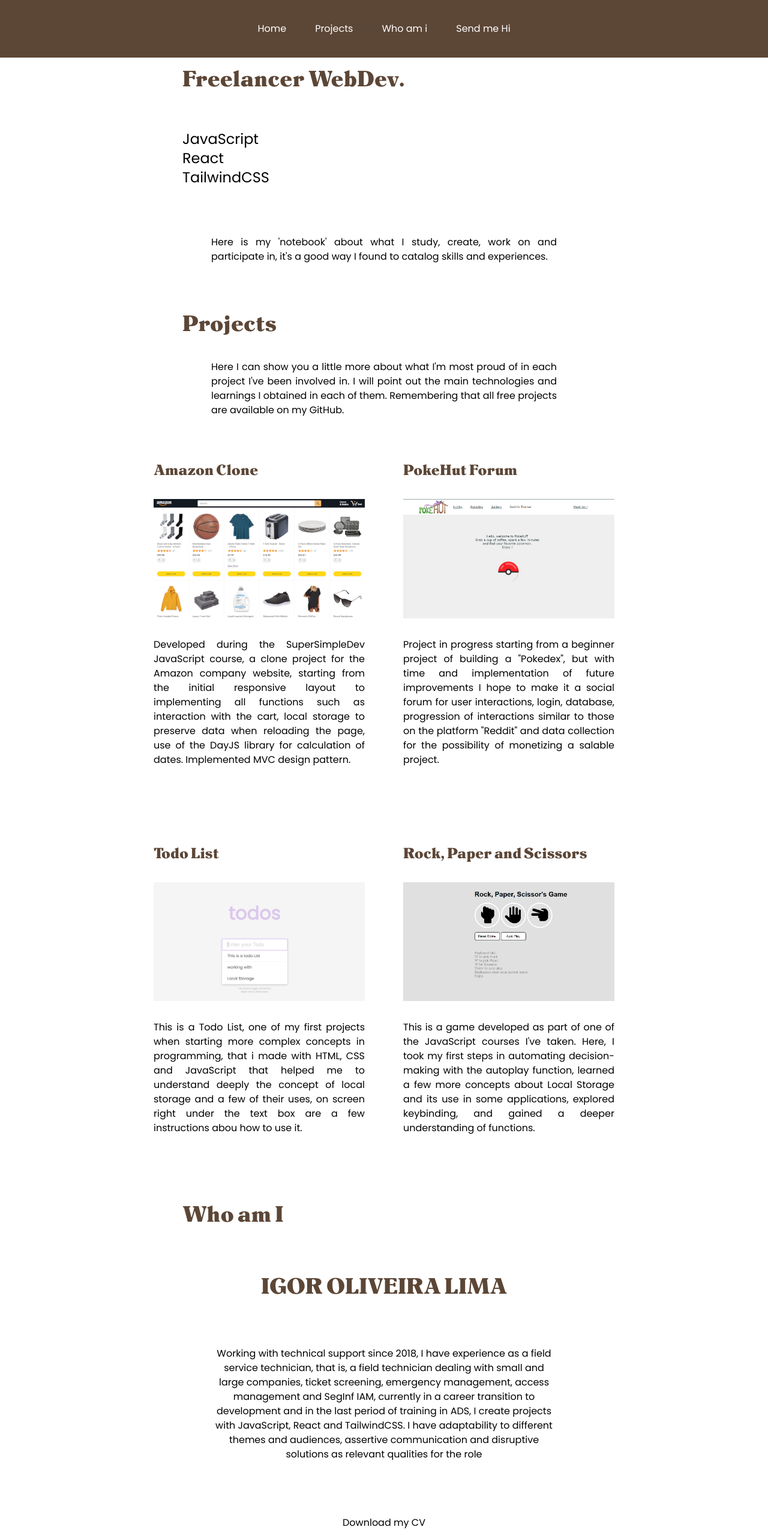
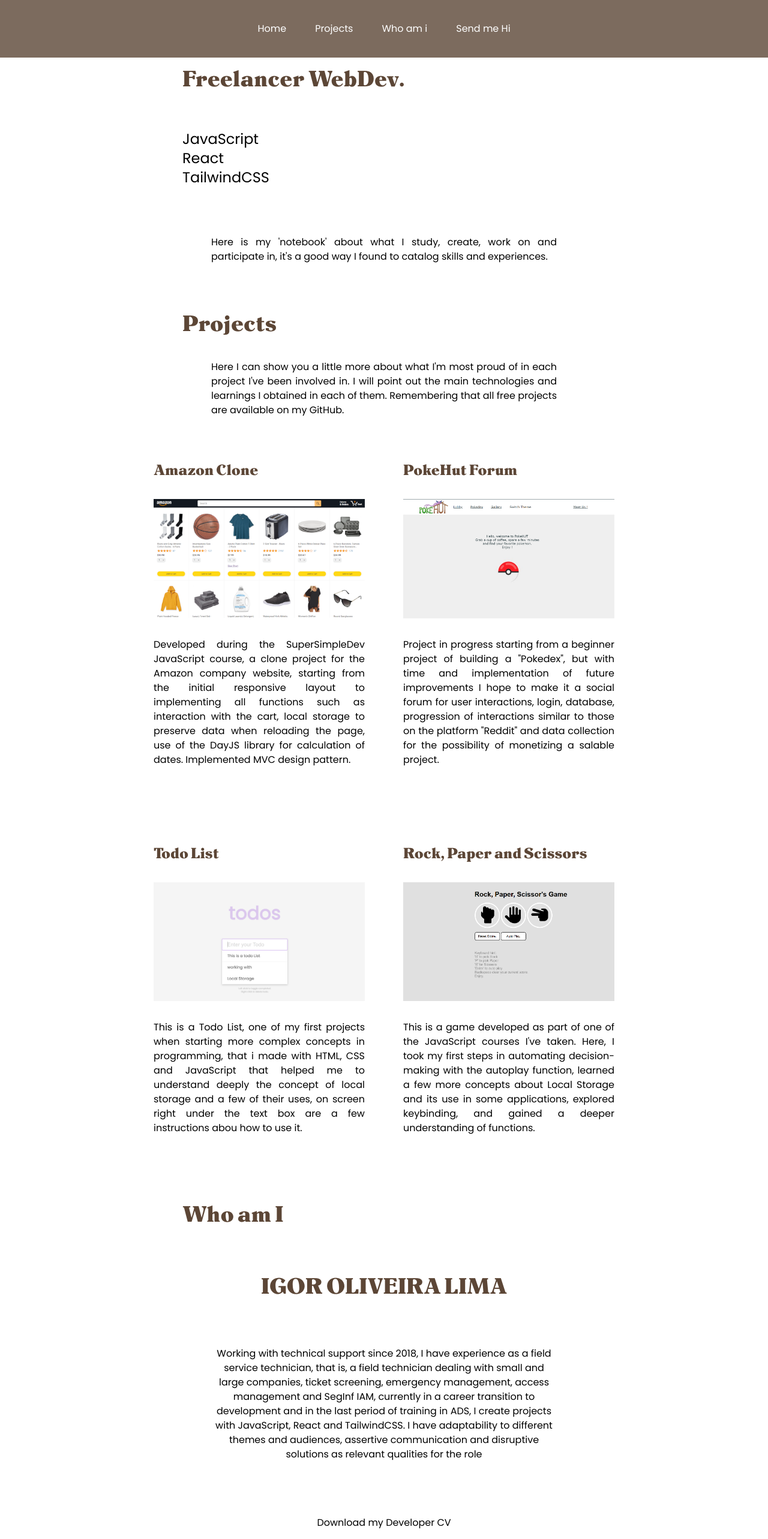
Before and after one commit to KingSP13/portfoliov2, a Next.js app: page / in a window 1280 px wide. Shown: the top 2566 px of the page at 60% size. Built offline with nearby package versions, Linux system fonts and the light colour scheme.

Commit message:
fixed interface opacity bug, hover on projects and minor fixes

```diff
--- a/src/app/components.jsx
+++ b/src/app/components.jsx
@@ -21,9 +21,9 @@ export const Navbar = () => {
     }, []);
 
     return (
-        <header id='pageHeader' className={`w-full text-white flex fixed top-0 ${
+        <header id='pageHeader' className={`w-full text-white bg-opacity-80 flex fixed top-0 z-10 ${
             scrolled
-              ? " h-16 bg-black opacity-80 transition-all duration-300 ease-in-out "
+              ? " h-16 bg-black transition-all duration-300 ease-in-out "
               : "bg-marrom-bombom h-24 transition-all duration-300 ease-in-out"
           } `}>
             <nav id='navbarWideScreen' className="flex m-auto self-center gap-12 max-w-2xl max-lg:hidden">
@@ -52,7 +52,7 @@ export const Navbar = () => {
                  ></div>
                 )}
                 <aside
-                 className={`fixed top-0 right-0 w-[70%] h-full bg-black text-white transform transition-transform
+                 className={`fixed top-0 right-0 w-[70%] h-full bg-black text-white opacity-100 transform transition-transform
                              ${isOpen ? "translate-x-0" : "translate-x-full"} lg:hidden`}
              >
                  <button
@@ -107,7 +107,7 @@ export const ProjectsSection = () => {
               </p>
           </div>
           <div className="grid grid-cols-2 gap-16 max-lg:grid-cols-1 max-lg:gap-0">
-              <article className="m-auto text-justify">
+              <article className="m-auto text-justify hover:-translate-y-4 transition-all duration-300">
                 <a href="https://kingsp13.github.io/amazon-clone/" target="_blank">
                     <h2 className="h-fit text-2xl my-8">
                         Amazon Clone
@@ -118,7 +118,7 @@ export const ProjectsSection = () => {
                     Developed during the SuperSimpleDev JavaScript course, a clone project for the Amazon company website, starting from the initial responsive layout to implementing all functions such as interaction with the cart, local storage to preserve data when reloading the page, use of the DayJS library for calculation of dates. Implemented MVC design pattern.
                 </p>
               </article>
-              <article className="m-auto text-justify">
+              <article className="m-auto text-justify hover:-translate-y-4 transition-all duration-300">
                 <a href="https://projetopokedexsd.netlify.app/" target="_blank">
                     <h2 className="h-fit text-2xl my-8">
                         PokeHut Forum
@@ -129,7 +129,7 @@ export const ProjectsSection = () => {
                     Project in progress starting from a beginner project of building a "Pokedex", but with time and implementation of future improvements I hope to make it a social forum for user interactions, login, database, progression of interactions similar to those on the platform "Reddit" and data collection for the possibility of monetizing a salable project.
                 </p>
               </article>
-              <article className="m-auto text-justify">
+              <article className="m-auto text-justify hover:-translate-y-4 transition-all duration-300">
                 <a href="https://kingsp13.github.io/to-do-list/" target="_blank">
                     <h2 className="h-fit text-2xl my-8">
                         Todo List
@@ -140,7 +140,7 @@ export const ProjectsSection = () => {
                     This is a Todo List, one of my first projects when starting more complex concepts in programming, that i made with HTML, CSS and JavaScript that helped me to understand deeply the concept of local storage and a few of their uses, on screen right under the text box are a few instructions abou how to use it.
                 </p>
               </article>
-              <article className="m-auto text-justify">
+              <article className="m-auto text-justify hover:-translate-y-4 transition-all duration-300">
                 <a href="https://kingsp13.github.io/rock-paper-scissors/" target="_blank">
                     <h2 className="h-fit text-2xl my-8">
                         Rock, Paper and Scissors
@@ -172,9 +172,9 @@ export const WhoamiSection = () => {
                 Working with technical support since 2018, I have experience as a field service technician, that is, a field technician dealing with small and large companies, ticket screening, emergency management, access management and SegInf IAM, currently in a career transition to development and in the last period of training in ADS, I create projects with JavaScript, React and TailwindCSS. I have adaptability to different themes and audiences, assertive communication and disruptive solutions as relevant qualities for the role
             </p>
             <div className="flex">
-                <button className="m-auto text-black w-full bg-white rounded-md p-2 hover:bg-marrom-bombom border-solid border-2 border-white hover:text-white transition-all duration-300">
+                <button className="m-auto text-black w-full bg-white rounded-md p-2 hover:bg-yellow-950 hover:opacity-90 border-solid border-2 border-white hover:text-white transition-all duration-300">
                     <a href="/assets/IGOR OLIVEIRA LIMA - DESENVOLVEDOR.pdf" download>
-                        Download my CV
+                        Download my  Developer CV
                     </a>
                 </button>
             </div>
--- a/src/app/globals.css
+++ b/src/app/globals.css
@@ -20,7 +20,6 @@
   h1, h2 {
     @apply font-optie;
     color: #5C4636;
-
     text-shadow: -1px -1px 0 #fff, 1px -1px 0 #fff, -1px 1px 0 #fff, 1px 1px 0 #fff;
   }
 }
```
Also changed, not shown: public/assets/hero.png (added).
